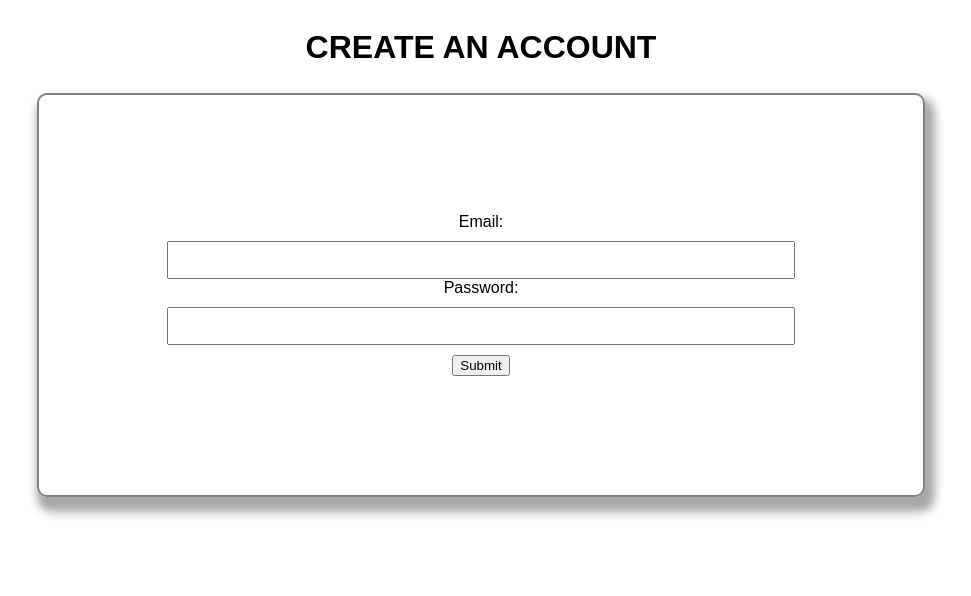
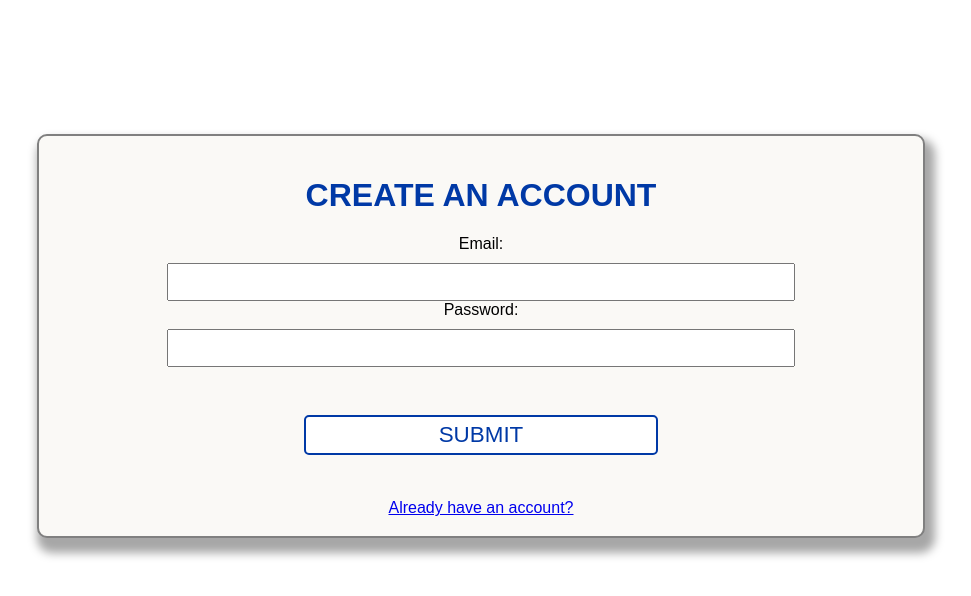
Before and after one commit to RomanusBett/react-app, a React (Create React App) app: page /register in a window 1280 px wide. Shown: the top 596 px of the page, without its empty margins (159-1130 px from the left). Built offline with nearby package versions, Linux system fonts and the light colour scheme.

Commit message:
firebase login addition

```diff
--- a/public/styles.css
+++ b/public/styles.css
@@ -346,10 +346,11 @@ textarea{
 }
 .loginform1{
     display: flex;
-    align-items: center;
+    align-items: flex-start;
     justify-content: center;
     width: 100%;
     font-family: sans-serif;
+    height: 100vh;
 }
 
 .loginform2{
@@ -364,9 +365,15 @@ textarea{
 .login3form{
     border: 2px solid grey;
     height: 50vh;
-    width: 30%;
+    width: 40%;
     border-radius: 10px;
     box-shadow: 5px 10px 10px 5px #A7A7A7;
+    margin-top: 10%;
+    background-color: #FAF9F6;
+}
+.login3form h1{
+    color: #0039a6;
+    font-family: sans-serif;
 }
 .formInput1{
     display: flex;
@@ -421,7 +428,28 @@ textarea{
     font-family: 'Segoe UI', Tahoma, Geneva, Verdana, sans-serif;
 }
 .loginform2 button{
-    margin-top: 10px;
+    margin-top: 3rem;
+}
+.submitbutton{
+    background-color: #fff;
+    height: 2.5rem;
+    width: 40%;
+    border: 2px solid #0039a6;
+    border-radius: 5px;
+    cursor: pointer;
+    margin-bottom: 5%;
+    font-size: 1.4rem;
+    font-family: sans-serif;
+    color: #0039a6;
+
+}
+.submitbutton:hover{
+    background-color: #0039a6;
+    color: white;
+    transform: scale(1.1);
+}
+.submitbutton:active{
+    transform: scale(0.9);
 }
 
 @media (max-width: 1300px){
--- a/src/components/httpClient.jsx
+++ /dev/null
@@ -1,7 +0,0 @@
-import axios from "axios";
-
-export default axios.create({
-    withCredentials: true,
-    credentials:"include",
-
-});
--- a/src/components/login.jsx
+++ b/src/components/login.jsx
@@ -1,29 +1,37 @@
 import React, {useState} from "react";
-import httpClient from "./httpClient";
 import LockRoundedIcon from '@mui/icons-material/LockRounded';
 
 
 
 const LoginPage = ()=>{
-    const [email, setEmail] = useState("")
-    const [password, setPassword] = useState("")
-    const loginUser = async () =>{
-        console.log(email);
+    const [email, setEmail] = useState();
+    const [password, setPassword] = useState();
 
-        try{
-            await httpClient.post("https://carmateserver.herokuapp.com/login",{
-                "email": email,
-                "password": password,
-            });
-            // console.log(user.id);
-            window.location.href = "/library";
-        } catch(error){
-            if(error.response.status === 401){
-                alert("invalid credentials");
+    function loginUser(){
+        fetch('https://identitytoolkit.googleapis.com/v1/accounts:signInWithPassword?key=AIzaSyCTv42i6dYMpWZGYiogDxi5TBUEjVahLhY',
+        {
+            method: 'POST',
+            body: JSON.stringify({
+                email: email,
+                password: password,
+                returnSecureToken: true
+            }),
+            headers: {
+                'Content-Type': 'application/json'
             }
 
-        }
-    };
+        }).then(response => {
+            if(response.ok){
+                window.location.href = '/library';
+            }
+            else{
+                return response.json().then(data =>{
+                    alert(data.error.message);
+                })
+            }
+        })
+    }
+
 
     return(
         <div className="loginform1">
@@ -35,19 +43,18 @@ const LoginPage = ()=>{
                     <label>Email:</label>
                     <input
                     type="text"
-                    value={email}
-                    onChange={(e) => setEmail(e.target.value)}
+                    onChange={e => setEmail(e.target.value)}
                     id="email" />
                 </div>
                 <div className="formInput1">
                     <label>password:</label>
                     <input
                     type="password"
-                    value={password}
-                    onChange={(e) => setPassword(e.target.value)}
+                    onChange={e => setPassword(e.target.value)}
                     id="" />
                 </div>
-                    <button type="button" onClick={()=> loginUser()}>Submit</button>
+                    <button className="submitbutton" type="button" onClick={e=>loginUser()}>Submit</button>
+                    <a href="/register">Don't have an account? Sign up</a>
             </form>
         </div>
 
--- a/src/components/register.jsx
+++ b/src/components/register.jsx
@@ -1,37 +1,56 @@
 import React, {useState} from "react";
-import httpClient from "./httpClient";
+
+const RegisterPage = ()=>{
+
+  const [email, setEmail] = useState();
+  const [password, setPassword] = useState();
+
+  function isValidEmail() {
+    return /\S+@\S+\.\S+/.test(email);
+  }
 
 
-const RegisterPage = ()=>{
-    const[email, setEmail] = useState("");
-    const[password, setPassword] = useState("");
+  const handleChange = () => {
+    if (!isValidEmail(email)) {
+      alert('Email is invalid');
+    } else {
+      fetch('https://identitytoolkit.googleapis.com/v1/accounts:signUp?key=AIzaSyCTv42i6dYMpWZGYiogDxi5TBUEjVahLhY',
+      {
+        method: 'POST',
+        body: JSON.stringify({
+          email: email,
+          password: password,
+          returnSecureToken: true
+        }),
+        headers: {
+          'Content-Type': 'application/json'
+        }
 
-    const registerUser = async () =>{
-        try{
-             await httpClient.post("https://carmateserver.herokuapp.com/register", {
-                "email": email,
-                "password":password,
-            })
-            window.location.href = "/library";
-        } catch( error ){
-            if(error.response.status === 401){
-                alert("Invalid credentials");
+      }).then(response => {
+        if(response.ok){
+          window.location.href = '/library';
+        }
+        else{
+          return response.json().then(data =>{
+            console.log(data);
+          })
+        }
+      })
+    }
+  };
 
-        }
-    }
-}
 
 return (
   <div className="loginform1">
   <div className="loginform2">
-  <h1>CREATE AN ACCOUNT</h1>
   <form className="login3form">
+    <h1>CREATE AN ACCOUNT</h1>
+
     <div className="formInput1">
       <label>Email: </label>
       <input
         type="text"
-        value={email}
-        onChange={(e) => setEmail(e.target.value)}
+        onChange={e => setEmail(e.target.value)}
         id=""
       />
     </div>
@@ -39,14 +58,14 @@ return (
       <label>Password: </label>
       <input
         type="password"
-        value={password}
-        onChange={(e) => setPassword(e.target.value)}
+        onChange={(e)=>setPassword(e.target.value)}
         id=""
       />
     </div>
-    <button type="button" onClick={() => registerUser()}>
-      Submit
+    <button className="submitbutton" type="button" onClick={e=>handleChange()}>
+      SUBMIT
     </button>
+    <a href="/login">Already have an account?</a>
   </form>
   </div>
 
```
